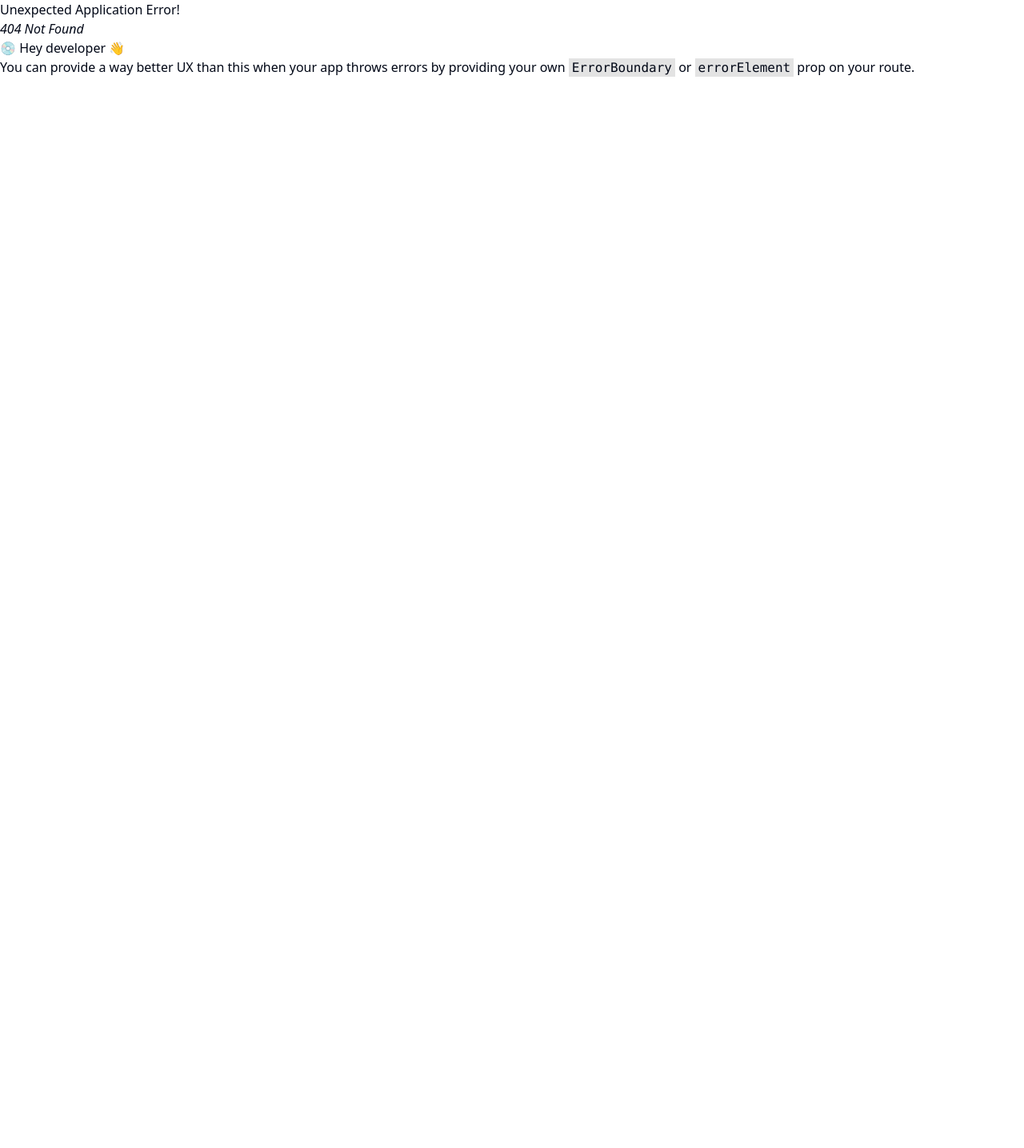
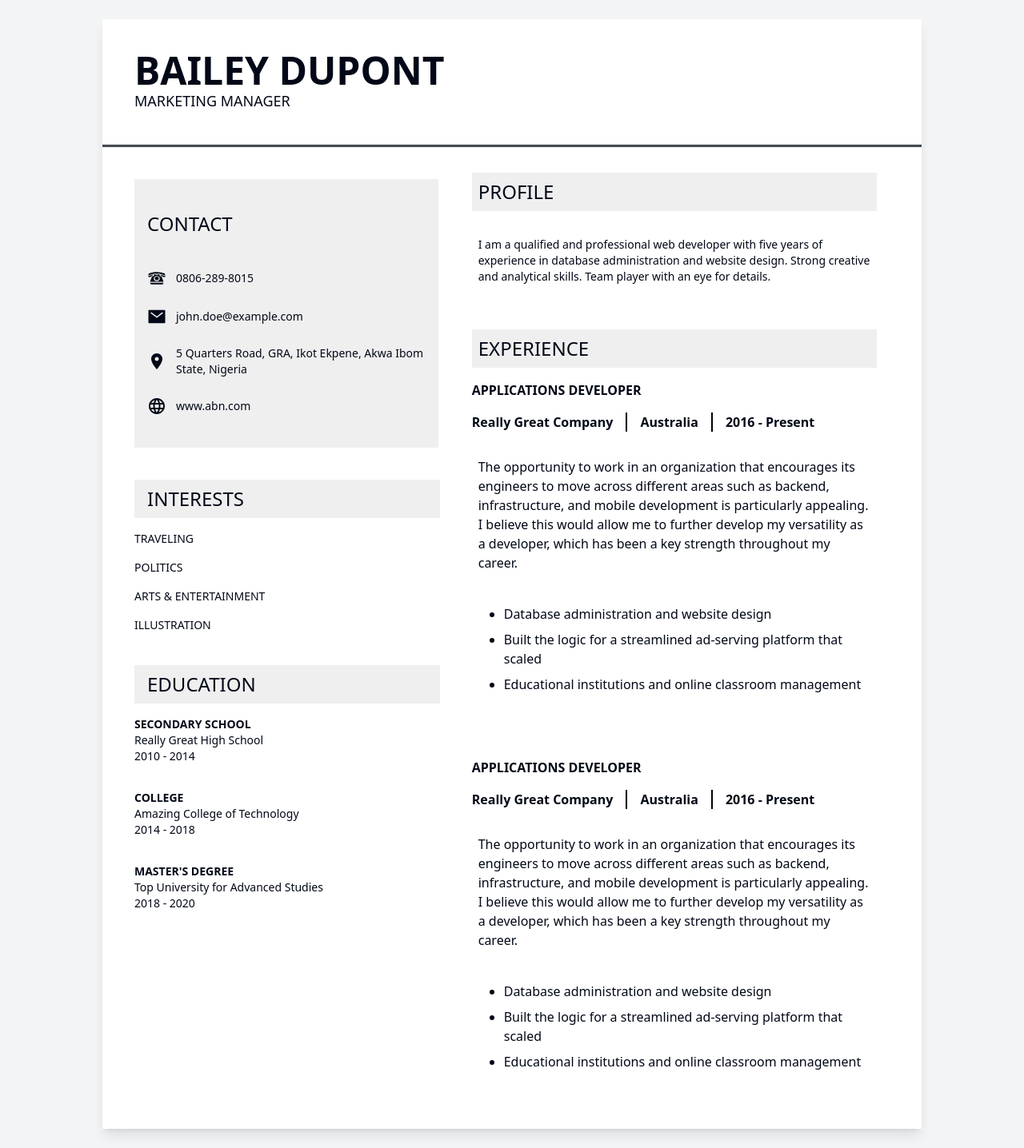
Before and after one commit to Tech-Shark/syntax, a React (Vite) app in the folder src/syntax_frontend/: page /temp2 in a window 1280 px wide. Before the commit this address had no page. Shown: the whole page at 80% size. Before the commit the page ends 800 px from the top, so only its background shows below. Built offline with nearby package versions, Linux system fonts and the light colour scheme.

Commit message:
templates 1 and 2 completion

```diff
--- a/src/syntax_frontend/src/components/ResumeTemplates/Template1.jsx
+++ b/src/syntax_frontend/src/components/ResumeTemplates/Template1.jsx
@@ -1,80 +1,158 @@
 import React from "react";
+import { GiRotaryPhone } from "react-icons/gi";
+import { IoMailSharp } from "react-icons/io5";
+import LanguageIcon from "@mui/icons-material/Language";
+import RoomIcon from '@mui/icons-material/Room';
 
-const CVTemplate = ({ fields, hiddenFields, toggleFieldVisibility }) => {
+function Template1() {
+  return (
+    <div className="min-h-screen text-[#706F6F] bg-gray-100">
+      <div className="max-w-5xl shadow-lg bg-white mx-auto w-full flex flex-col items-center">
+        {/* NAME AND TITLE */}
+        <header className="w-full bg-[#F4F4F4] text-left py-20 px-10 mt-10">
+          <h1 className="text-4xl md:text-5xl font-light text-[#464A4E]">
+            DANI <span className="font-bold">SCHWAIGER</span>
+          </h1>
+          <h5 className="text-base md:text-lg text-gray-600">WEB DEVELOPER</h5>
+        </header>
 
-  const renderSection = (key, title, content) => (
-    !hiddenFields[key] && (
-      <div>
-        <div className="flex justify-between items-center">
-          {title && <h3 className="text-xl font-semibold">{title}</h3>}
-          <button
-            className="text-sm text-gray-500 hover:text-gray-800"
-            onClick={() => toggleFieldVisibility(key)}
-          >
-            {hiddenFields[key] ? "Show" : "Hide"}
-          </button>
-        </div>
-        <div className="mt-2">{content}</div>
-        <hr className="my-4" />
-      </div>
-    )
-  );
-  //
-  return (
-    <div className="shadow-lg bg-white">
-      <div className="pt-4">
-      <header className="text-left mt-4 bg-[#F4F4F4] p-10 mb-6">
-        <h1 className="text-5xl mb-2 font-light text-[#464A4E] ">{fields.firstName} <span className="font-bold">{fields.lastName}</span></h1>
-        <h2 className="text-lg text-gray-600">{fields.title}</h2>
-      </header>
-      </div>
+        {/* CONTACT AND PROFILE */}
+        <div className="flex flex-wrap md:flex-nowrap mt-8 w-full">
+          {/* CONTACTS */}
+          <div className="flex flex-col mb-10 gap-4 px-10 w-full md:w-[43.5%]">
+            <div className="font-light flex gap-3 items-center">
+              <GiRotaryPhone className="text-2xl" />
+              <span className="text-sm">0806-289-8015</span>
+            </div>
+            <div className="font-light flex gap-3 items-center">
+              <IoMailSharp className="text-2xl" />
+              <span className="text-sm">john.doe@example.com</span>
+            </div>
+            <div className="font-light flex gap-3 items-center">
+              {/* <CiLocationOn className="text-2xl" /> */}
+              <RoomIcon />
+              <span className="text-sm">
+                5 Quarters Road, GRA, Ikot Ekpene, Akwa Ibom State, Nigeria
+              </span>
+            </div>
+            <div className="font-light text-sm flex gap-3 items-center">
+              <LanguageIcon />
+              <span>www.abn.com</span>
+            </div>
+          </div>
 
-      <div className="grid grid-cols-1 p-10 md:grid-cols-3 gap-4">
-        {/* Left Column */}
-        <div>
-          {renderSection("phone", <p>{fields.phone}</p>)}
-          {renderSection("email", <p>{fields.email}</p>)}
-          {renderSection("address", <p>{fields.address}</p>)}
-          {renderSection("website", <p>{fields.website}</p>)}
-          {renderSection("skills", "Skills", (
-            <ul className="list-disc ml-6">
-              {fields.skills.map((skill, idx) => (
-                <li key={idx}>{skill}</li>
-              ))}
-            </ul>
-          ))}
-          {renderSection("education", "Education", (
-            fields.education.map((edu, idx) => (
-              <div key={idx} className="mb-4">
-                <h4 className="font-semibold">{edu.degree}</h4>
-                <p>{edu.school}</p>
-                <p className="text-sm text-gray-500">{edu.year}</p>
-              </div>
-            ))
-          ))}
+          <div className="w-[1px] bg-[#464A4E]"></div>
+
+          {/* PROFILE */}
+          <div className="px-10 w-full md:w-[90%]">
+            <h1 className="text-2xl md:text-3xl font-normal text-[#464A4E] mb-4">
+              PROFILE
+            </h1>
+            <p className="font-light text-sm">
+              I am a qualified and professional web developer with five years of
+              experience in database administration and website design. Strong
+              creative and analytical skills. Team player with an eye for
+              details.
+            </p>
+          </div>
         </div>
 
-        {/* Right Column */}
-        <div className="col-span-2">
-          {renderSection("profile", "Profile/Summary", <p>{fields.profile}</p>)}
-          {renderSection("experience", "Experience", (
-            fields.experience.map((exp, idx) => (
-              <div key={idx} className="mb-4">
-                <h4 className="font-semibold">{exp.position}</h4>
-                <p>{exp.company}</p>
-                <p className="text-sm text-gray-500">{exp.year}</p>
-                <ul className="list-disc ml-6">
-                  {exp.descriptions.map((desc, i) => (
-                    <li key={i}>{desc}</li>
-                  ))}
-                </ul>
+        <hr className="bg-[#464A4E] h-[2px] w-[95%]" />
+
+        {/* CONTENT SECTION */}
+        <div className="flex flex-wrap md:flex-nowrap w-full">
+          {/* LEFT COLUMN */}
+          <div className="w-full mt-10 md:w-1/3">
+            {/* SKILLS */}
+            <div className="mb-6 py-6 px-10">
+              <h1 className="text-2xl md:text-3xl font-normal text-[#464A4E] mb-4">
+                SKILLS
+              </h1>
+              <ul className="list-disc pl-4 space-y-2">
+                <li className="font-light text-sm">Web Design</li>
+                <li className="font-light text-sm">Design Thinking</li>
+                <li className="font-light text-sm">Wireframe Creation</li>
+                <li className="font-light text-sm">Frontend Coding</li>
+                <li className="font-light text-sm">Problem Solving</li>
+                <li className="font-light text-sm">Computer Literacy</li>
+                <li className="font-light text-sm">Project Management Tools</li>
+                <li className="font-light text-sm">Strong Communication</li>
+              </ul>
+            </div>
+
+            <div className="md:pl-10">
+            <hr className="bg-[#464A4E] h-[2px] w-full" />
+            </div>
+
+            {/* EDUCATION */}
+            <div className="mt-10 py-6 px-10">
+              <h1 className="text-2xl md:text-3xl font-normal text-[#464A4E] mb-4">
+                EDUCATION
+              </h1>
+              <div className="mb-6">
+                <p className="font-bold text-sm">SECONDARY SCHOOL</p>
+                <p className="font-light text-sm">Really Great High School</p>
+                <p className="font-normal text-sm">2010 - 2014</p>
               </div>
-            ))
-          ))}
+              <div className="mb-6">
+                <p className="font-bold text-sm">COLLEGE</p>
+                <p className="font-light text-sm">Amazing College of Technology</p>
+                <p className="font-normal text-sm">2014 - 2018</p>
+              </div>
+              <div className="mb-6">
+                <p className="font-bold text-sm">MASTER'S DEGREE</p>
+                <p className="font-light text-sm">Top University for Advanced Studies</p>
+                <p className="font-normal text-sm">2018 - 2020</p>
+              </div>
+            </div>
+          </div>
+
+          <div className="w-[1px] bg-[#464A4E]"></div>
+
+          {/* RIGHT COLUMN */}
+          <div className="w-full md:w-2/3 mt-10 p-6">
+            <h1 className="text-2xl md:text-3xl font-normal text-[#464A4E] mb-4">
+              EXPERIENCE
+            </h1>
+            <div className="mb-8">
+              <p className="font-bold text-sm">APPLICATIONS DEVELOPER</p>
+              <p className="font-light text-sm">Really Great Company</p>
+              <p className="font-normal text-sm">2016 - Present</p>
+              <ul className="list-disc pl-4 mt-2 space-y-2">
+                <li className="font-light text-sm">
+                  Database administration and website design
+                </li>
+                <li className="font-light text-sm">
+                  Built the logic for a streamlined ad-serving platform that
+                  scaled
+                </li>
+                <li className="font-light text-sm">
+                  Educational institutions and online classroom management
+                </li>
+              </ul>
+            </div>
+
+            <div className="mb-8">
+              <p className="font-bold text-sm">SOFTWARE ENGINEER</p>
+              <p className="font-light text-sm">Tech Solutions Inc.</p>
+              <p className="font-normal text-sm">2014 - 2016</p>
+              <ul className="list-disc pl-4 mt-2 space-y-2">
+                <li className="font-light text-sm">
+                  Designed and developed REST APIs for mobile applications
+                </li>
+                <li className="font-light text-sm">
+                  Enhanced user interfaces for better customer experiences
+                </li>
+                <li className="font-light text-sm">
+                  Collaborated with cross-functional teams to deliver high-quality products
+                </li>
+              </ul>
+            </div>
+          </div>
         </div>
       </div>
     </div>
   );
-};
+}
 
-export default CVTemplate;
+export default Template1;
--- a/src/syntax_frontend/src/components/ResumeTemplates/Template2.jsx
+++ b/src/syntax_frontend/src/components/ResumeTemplates/Template2.jsx
@@ -1,26 +1,31 @@
 import React from "react";
 import { GiRotaryPhone } from "react-icons/gi";
 import { IoMailSharp } from "react-icons/io5";
-// import { CiLocationOn } from "react-icons/ci";
 import LanguageIcon from "@mui/icons-material/Language";
-import RoomIcon from '@mui/icons-material/Room';
+import RoomIcon from "@mui/icons-material/Room";
 
 function Template2() {
   return (
-    <div className="min-h-screen text-[#706F6F] bg-gray-100">
-      <div className="max-w-5xl shadow-lg bg-white mx-auto w-full flex flex-col items-center">
+    <div className="min-h-screen bg-gray-100">
+      <div className="container mx-auto p-4 pt-6 md:p-6 lg:p">
+        <div className="max-w-5xl shadow-lg pb-10 bg-white mx-auto w-full flex flex-col items-center">
           {/* NAME AND TITLE */}
-        <header className="w-full bg-[#F4F4F4] text-left py-20 px-10 mt-10">
-          <h1 className="text-4xl md:text-5xl font-light text-[#464A4E]">
-            DANI <span className="font-bold">SCHWAIGER</span>
-          </h1>
-          <h5 className="text-base md:text-lg text-gray-600">WEB DEVELOPER</h5>
+          <header className="w-full text-left p-10">
+            <h1 className="text-4xl md:text-5xl font-bold">BAILEY DUPONT</h1>
+            <h5 className="text-base md:text-lg">MARKETING MANAGER</h5>
           </header>
 
-        {/* CONTACT AND PROFILE */}
-        <div className="flex flex-wrap md:flex-nowrap mt-8 w-full">
+          <hr className="bg-[#464A4E] font-bold h-[4px] w-full" />
+
+          {/* CONTENT SECTION */}
+          <main className="flex flex-wrap md:flex-nowrap w-full">
+            {/* LEFT COLUMN */}
+            <section className="w-full mt-10 md:w-1/2">
               {/* CONTACTS */}
-          <div className="flex flex-col mb-10 gap-4 px-10 w-full md:w-[43.5%]">
+              <section className="flex flex-col mb-10 gap-6 ml-10 bg-[#EFEFEF] w-[85%] md:w-[90%] px-4 py-10">
+                <h1 className="text-2xl md:text-2xl font-normal mb-4">
+                  CONTACT
+                </h1>
                 <div className="font-light flex gap-3 items-center">
                   <GiRotaryPhone className="text-2xl" />
                   <span className="text-sm">0806-289-8015</span>
@@ -40,116 +45,164 @@ function Template2() {
                   <LanguageIcon />
                   <span>www.abn.com</span>
                 </div>
+              </section>
+              {/* INTERESTS */}
+              <section className="mb-6 w-full">
+                <div className="pl-10 w-[100%]">
+                  <h1 className="text-2xl md:text-2xl px-4 py-2 bg-[#EFEFEF] w-[94%] md:w-full font-normal mb-4">
+                    INTERESTS
+                  </h1>
                 </div>
-
-          <div className="w-[1px] bg-[#464A4E]"></div>
-
-          {/* PROFILE */}
-          <div className="px-10 w-full md:w-[90%]">
-            <h1 className="text-2xl md:text-3xl font-normal text-[#464A4E] mb-4">
-              PROFILE
-            </h1>
-            <p className="font-light text-sm">
-              I am a qualified and professional web developer with five years of
-              experience in database administration and website design. Strong
-              creative and analytical skills. Team player with an eye for
-              details.
-            </p>
+                <div className="px-10 flex flex-col gap-4">
+                  <p className="font-light text-sm">TRAVELING</p>
+                  <p className="font-light text-sm">POLITICS</p>
+                  <p className="font-light text-sm">ARTS & ENTERTAINMENT</p>
+                  <p className="font-light text-sm">ILLUSTRATION</p>
                 </div>
-        </div>
-
-        <hr className="bg-[#464A4E] h-[2px] w-[95%]" />
-
-        {/* CONTENT SECTION */}
-        <div className="flex flex-wrap md:flex-nowrap w-full">
-          {/* LEFT COLUMN */}
-          <div className="w-full mt-10 md:w-1/3">
-            {/* SKILLS */}
-            <div className="mb-6 py-6 px-10">
-              <h1 className="text-2xl md:text-3xl font-normal text-[#464A4E] mb-4">
-                SKILLS
-              </h1>
-              <ul className="list-disc pl-4 space-y-2">
-                <li className="font-light text-sm">Web Design</li>
-                <li className="font-light text-sm">Design Thinking</li>
-                <li className="font-light text-sm">Wireframe Creation</li>
-                <li className="font-light text-sm">Frontend Coding</li>
-                <li className="font-light text-sm">Problem Solving</li>
-                <li className="font-light text-sm">Computer Literacy</li>
-                <li className="font-light text-sm">Project Management Tools</li>
-                <li className="font-light text-sm">Strong Communication</li>
-              </ul>
-            </div>
-
-            <div className="md:pl-10">
-            <hr className="bg-[#464A4E] h-[2px] w-full" />
-            </div>
+              </section>
 
               {/* EDUCATION */}
-            <div className="mt-10 py-6 px-10">
-              <h1 className="text-2xl md:text-3xl font-normal text-[#464A4E] mb-4">
+              <div className="mt-10">
+                <div className="pl-10 w-[100%]">
+                  <h1 className="text-2xl md:text-2xl px-4 py-2 bg-[#EFEFEF] w-[94%] md:w-full font-normal mb-4">
                     EDUCATION
                   </h1>
-              <div className="mb-6">
+                </div>
+                <div className="px-10 flex flex-col gap-8">
+                  <div className="">
                     <p className="font-bold text-sm">SECONDARY SCHOOL</p>
-                <p className="font-light text-sm">Really Great High School</p>
+                    <p className="font-light text-sm">
+                      Really Great High School
+                    </p>
                     <p className="font-normal text-sm">2010 - 2014</p>
                   </div>
-              <div className="mb-6">
+                  <div className="">
                     <p className="font-bold text-sm">COLLEGE</p>
-                <p className="font-light text-sm">Amazing College of Technology</p>
+                    <p className="font-light text-sm">
+                      Amazing College of Technology
+                    </p>
                     <p className="font-normal text-sm">2014 - 2018</p>
                   </div>
-              <div className="mb-6">
+                  <div className="">
                     <p className="font-bold text-sm">MASTER'S DEGREE</p>
-                <p className="font-light text-sm">Top University for Advanced Studies</p>
+                    <p className="font-light text-sm">
+                      Top University for Advanced Studies
+                    </p>
                     <p className="font-normal text-sm">2018 - 2020</p>
                   </div>
                 </div>
               </div>
-
-          <div className="w-[1px] bg-[#464A4E]"></div>
+            </section>
 
             {/* RIGHT COLUMN */}
-          <div className="w-full md:w-2/3 mt-10 p-6">
-            <h1 className="text-2xl md:text-3xl font-normal text-[#464A4E] mb-4">
+            <section className="w-full  ml-10 md:w-2/3">
+              {/* PROFILE */}
+              <div className="flex flex-wrap md:flex-nowrap mt-8 w-full">
+                <div className="w-full md:w-[90%]">
+                  <h1 className="text-2xl md:text-2xl w-[94%] md:w-full font-normal mb-4 bg-[#EFEFEF] p-2">
+                    PROFILE
+                  </h1>
+                  <div className="font-light text-sm px-2 py-4">
+                    I am a qualified and professional web developer with five
+                    years of experience in database administration and website
+                    design. Strong creative and analytical skills. Team player
+                    with an eye for details.
+                  </div>
+                </div>
+              </div>
+
+              {/* EXPERIENCE */}
+              <section className="w-full md:w-[90%] mt-10">
+                <h1 className="text-2xl md:text-2xl w-[94%] md:w-full font-normal mb-4 bg-[#EFEFEF] p-2 sm:text-left">
                   EXPERIENCE
                 </h1>
+
                 <div className="mb-8">
-              <p className="font-bold text-sm">APPLICATIONS DEVELOPER</p>
-              <p className="font-light text-sm">Really Great Company</p>
-              <p className="font-normal text-sm">2016 - Present</p>
-              <ul className="list-disc pl-4 mt-2 space-y-2">
-                <li className="font-light text-sm">
+                  <div className="flex flex-col gap-4">
+                    <div className="font-bold text-sm sm:text-base">
+                      APPLICATIONS DEVELOPER
+                    </div>
+                    <div className="flex flex-col sm:flex-row gap-2">
+                      <div className="font-bold text-sm sm:text-base">
+                        Really Great Company
+                      </div>
+                      <div className="bg-black w-full sm:w-0.5 md:h-6 sm:h-4 sm:mx-2 mt-2 sm:mt-0"></div>
+                      <div className="font-bold text-sm sm:text-base">
+                        Australia
+                      </div>
+                      <div className="bg-black w-full sm:w-0.5 md:h-6 sm:h-4 sm:mx-2 mt-2 sm:mt-0"></div>
+                      <div className="font-bold text-sm sm:text-base">
+                        2016 - Present
+                      </div>
+                    </div>
+                    <div className="font-light text-sm sm:text-base px-2 py-4">
+                      The opportunity to work in an organization that encourages
+                      its engineers to move across different areas such as
+                      backend, infrastructure, and mobile development is
+                      particularly appealing. I believe this would allow me to
+                      further develop my versatility as a developer, which has
+                      been a key strength throughout my career.
+                    </div>
+                  </div>
+
+                  <ul className="list-disc mt-6 pl-6 sm:pl-10 space-y-2">
+                    <li className="font-light text-sm sm:text-base">
                       Database administration and website design
                     </li>
-                <li className="font-light text-sm">
+                    <li className="font-light text-sm sm:text-base">
                       Built the logic for a streamlined ad-serving platform that
                       scaled
                     </li>
-                <li className="font-light text-sm">
+                    <li className="font-light text-sm sm:text-base">
                       Educational institutions and online classroom management
                     </li>
                   </ul>
                 </div>
 
-            <div className="mb-8">
-              <p className="font-bold text-sm">SOFTWARE ENGINEER</p>
-              <p className="font-light text-sm">Tech Solutions Inc.</p>
-              <p className="font-normal text-sm">2014 - 2016</p>
-              <ul className="list-disc pl-4 mt-2 space-y-2">
-                <li className="font-light text-sm">
-                  Designed and developed REST APIs for mobile applications
+                <div className="mb-8 mt-20">
+                  <div className="flex flex-col gap-4">
+                    <div className="font-bold text-sm sm:text-base">
+                      APPLICATIONS DEVELOPER
+                    </div>
+                    <div className="flex flex-col sm:flex-row gap-2">
+                      <div className="font-bold text-sm sm:text-base">
+                        Really Great Company
+                      </div>
+                      <div className="bg-black w-full sm:w-0.5 sm:h-4 md:h-6 sm:mx-2 mt-2 sm:mt-0"></div>
+                      <div className="font-bold text-sm sm:text-base">
+                        Australia
+                      </div>
+                      <div className="bg-black w-full sm:w-0.5 sm:h-4 md:h-6 sm:mx-2 mt-2 sm:mt-0"></div>
+                      <div className="font-bold text-sm sm:text-base">
+                        2016 - Present
+                      </div>
+                    </div>
+                    <div className="font-light text-sm sm:text-base px-2 py-4">
+                      The opportunity to work in an organization that encourages
+                      its engineers to move across different areas such as
+                      backend, infrastructure, and mobile development is
+                      particularly appealing. I believe this would allow me to
+                      further develop my versatility as a developer, which has
+                      been a key strength throughout my career.
+                    </div>
+                  </div>
+
+                  <ul className="list-disc mt-6 pl-6 sm:pl-10 space-y-2">
+                    <li className="font-light text-sm sm:text-base">
+                      Database administration and website design
                     </li>
-                <li className="font-light text-sm">
-                  Enhanced user interfaces for better customer experiences
+                    <li className="font-light text-sm sm:text-base">
+                      Built the logic for a streamlined ad-serving platform that
+                      scaled
                     </li>
-                <li className="font-light text-sm">
-                  Collaborated with cross-functional teams to deliver high-quality products
+                    <li className="font-light text-sm sm:text-base">
+                      Educational institutions and online classroom management
                     </li>
                   </ul>
                 </div>
-          </div>
+              </section>
+            </section>
+          </main>
         </div>
       </div>
     </div>
```
Also changed, not shown: src/syntax_frontend/src/App.jsx (+4 -4 lines). Lines whose indentation alone changed are shown as unchanged.
